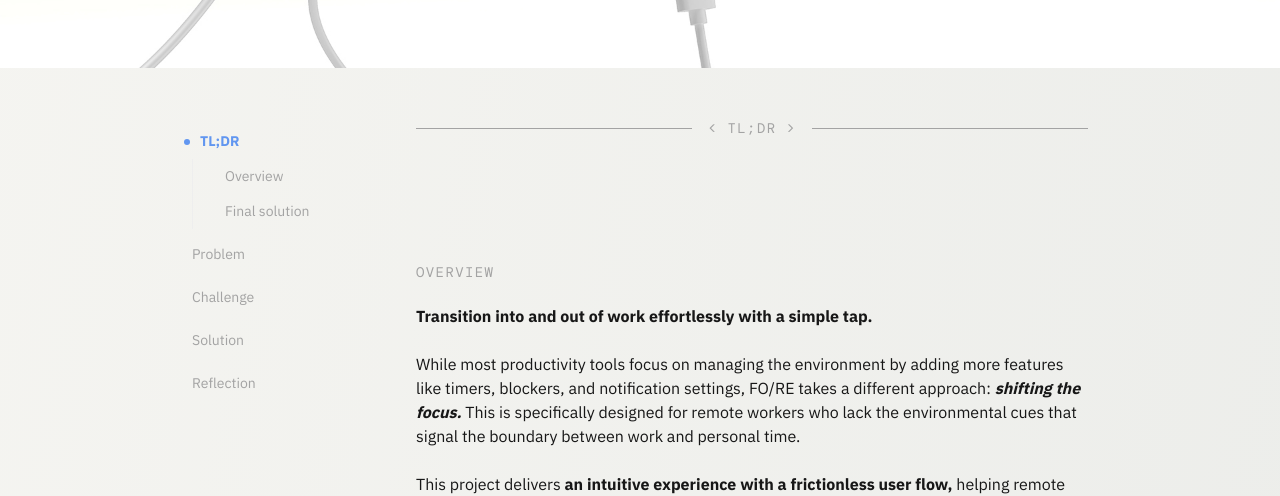
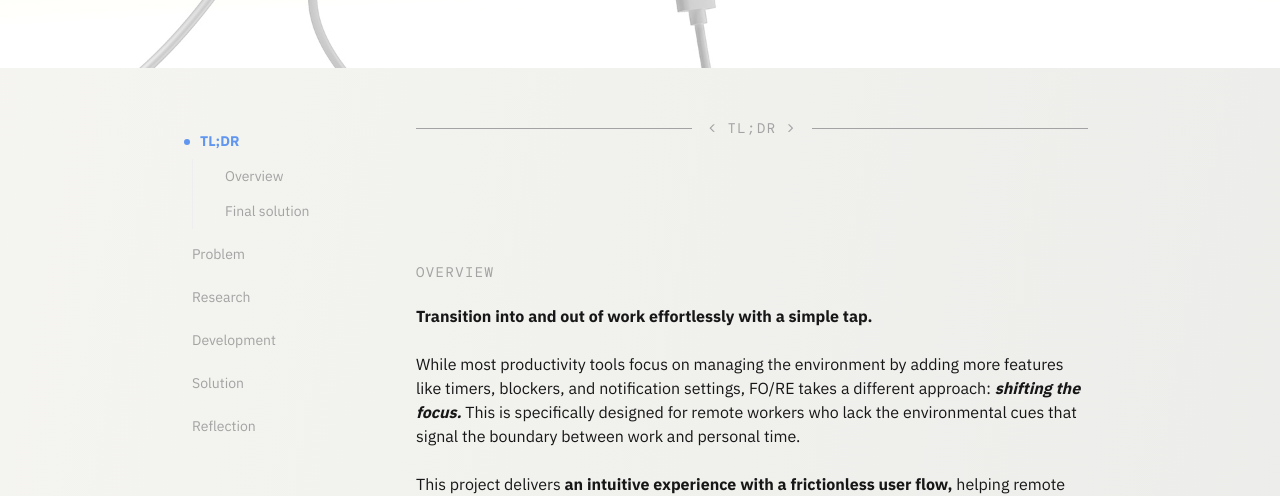
Before and after one commit to sjaine/portfolio_v2, a Next.js app: page /fore in a window 1280 px wide. Shown: the part 1140-1636 px from the top of the page. Built offline with nearby package versions, Linux system fonts and the light colour scheme; a web font is replaced by a local one.

Commit message:
Fore case study: Side Nav Edited

```diff
--- a/app/components/hooks/useScrollObserver.tsx
+++ b/app/components/hooks/useScrollObserver.tsx
@@ -1,7 +1,6 @@
 // hooks/useScrollObserver.ts
 import { useEffect, useState } from "react";
 
-// T는 메인 페이지에서 정의한 SectionId 타입이 됩니다.
 export function useScrollObserver<T extends string>() {
   const [activeSection, setActiveSection] = useState<T | "">("");
 
@@ -27,8 +26,8 @@ export function useScrollObserver<T extends string>() {
     return () => observer.disconnect();
   }, []);
 
-  const isParentActive = (parent: T, children: T[] = []) => {
-    return activeSection === parent || children.includes(activeSection as T);
+  const isParentActive = (parent: string, children: string[] = []) => {
+    return activeSection === parent || children.includes(activeSection);
   };
 
   return { activeSection, isParentActive };
--- a/app/components/project/SideNav.tsx
+++ b/app/components/project/SideNav.tsx
@@ -1,16 +1,22 @@
-import { INSTAGRAM_PROJECT_SECTIONS } from "./navigation"
+import { INSTAGRAM_PROJECT_SECTIONS, type NavSection } from "./navigation";
 
 interface SideNavProps {
   activeSection: string;
-  isParentActive: (parent: any, children: any) => boolean;
+  isParentActive: (parent: string, children: string[]) => boolean;
+  /** Sections for this page. Defaults to the Instagram case study. */
+  sections?: readonly NavSection[];
 }
 
-export default function SideNav({ activeSection, isParentActive }: SideNavProps) {
+export default function SideNav({
+  activeSection,
+  isParentActive,
+  sections = INSTAGRAM_PROJECT_SECTIONS,
+}: SideNavProps) {
   return (
     <nav className="flex-[3] relative hidden md:block ">
       <ul className="sticky top-20 text-sm leading-[35px] text-[#a3a3a3]">
-        {INSTAGRAM_PROJECT_SECTIONS.map((parent) => {
-          const childIds = parent.children.map((c) => c.id);
+        {sections.map((parent) => {
+          const childIds: string[] = parent.children.map((c) => c.id);
           const isParentActiveState = isParentActive(parent.id, childIds);
 
           return (
--- a/app/components/project/navigation.ts
+++ b/app/components/project/navigation.ts
@@ -38,7 +38,59 @@ export const INSTAGRAM_PROJECT_SECTIONS = [
   },
 ] as const;
 
-  export type ProjectSectionId = typeof INSTAGRAM_PROJECT_SECTIONS[number]["id"]
-    | (typeof INSTAGRAM_PROJECT_SECTIONS[number] extends { children: readonly any[] }
-        ? typeof INSTAGRAM_PROJECT_SECTIONS[number]["children"][number]["id"]
+export type ProjectSectionId =
+  | (typeof INSTAGRAM_PROJECT_SECTIONS)[number]["id"]
+  | ((typeof INSTAGRAM_PROJECT_SECTIONS)[number] extends {
+      children: readonly any[];
+    }
+      ? (typeof INSTAGRAM_PROJECT_SECTIONS)[number]["children"][number]["id"]
       : never);
+
+export const FORE_PROJECT_SECTIONS = [
+  {
+    id: "tldr",
+    label: "TL;DR",
+    children: [
+      { id: "overview", label: "Overview" },
+      { id: "finalsolution", label: "Final solution" },
+    ],
+  },
+  {
+    id: "problem",
+    label: "Problem",
+    children: [
+      { id: "problemspace", label: "Problem space" },
+      { id: "5whys", label: "5 Whys" },
+      { id: "marketgap", label: "Market gap" },
+      { id: "hmwstatement", label: "Opportunity" },
+    ],
+  },
+  {
+    id: "research",
+    label: "Research",
+    children: [
+      { id: "painpoint", label: "Pain points" },
+      { id: "hypothesis", label: "Hypotheses" },
+      { id: "keyinsight", label: "Key insight" },
+      { id: "designprinciples", label: "Design principles" },
+    ],
+  },
+  {
+    id: "development",
+    label: "Development",
+    children: [
+      { id: "conceptexploration", label: "Concept exploration" },
+      { id: "howitworks", label: "How it works" },
+      { id: "designsystem", label: "Design system" },
+    ],
+  },
+  { id: "solution", label: "Solution", children: [] },
+  { id: "reflection", label: "Reflection", children: [] },
+] as const;
+
+/** Shape shared by every project's side navigation */
+export type NavSection = {
+  readonly id: string;
+  readonly label: string;
+  readonly children: readonly { readonly id: string; readonly label: string }[];
+};
--- a/app/fore/page.tsx
+++ b/app/fore/page.tsx
@@ -5,6 +5,7 @@ import Image from "next/image";
 
 import ProjectHeader from "../components/project/ProjectHeader";
 import SideNav from "@/app/components/project/SideNav";
+import { FORE_PROJECT_SECTIONS } from "@/app/components/project/navigation";
 import FigmaToSwiftUI from "../components/project/FigmaToSwiftUI";
 import { useScrollObserver } from "../components/hooks/useScrollObserver";
 import Counter from "../components/project/Counter";
@@ -47,17 +48,22 @@ export type SectionId =
   | "finalsolution"
   | "problem"
   | "problemspace"
-  | "researchinsights"
-  | "challenge"
+  | "5whys"
+  | "marketgap"
   | "hmwstatement"
+  | "research"
+  | "painpoint"
+  | "hypothesis"
+  | "keyinsight"
   | "designprinciples"
-  | "userflow"
-  | "figma"
   | "development"
+  | "conceptexploration"
+  | "howitworks"
+  | "designsystem"
   | "solution"
   | "reflection";
 
-export default function InstagramProject() {
+export default function ForeProject() {
   const { activeSection, isParentActive } = useScrollObserver<SectionId>();
 
   return (
@@ -87,6 +93,7 @@ export default function InstagramProject() {
         <SideNav
           activeSection={activeSection}
           isParentActive={isParentActive}
+          sections={FORE_PROJECT_SECTIONS}
         />
 
         <div className="flex-[9] pt-12 md:pt-0">
@@ -283,7 +290,7 @@ export default function InstagramProject() {
 
             {/* Opportunity */}
             <article
-              id="painpoint"
+              id="hmwstatement"
               className="flex flex-col gap-[20px] scroll-mt-20"
             >
               <div className="flex flex-col gap-3 bg-[#6D8EEB] text-white/80 rounded-xl px-[30px] py-[40px]">
@@ -296,52 +303,6 @@ export default function InstagramProject() {
                   was to design the signal itself.
                 </p>
               </div>
-              {/* <div className="flex gap-3 w-full">
-                <div className="flex flex-col flex-1 items-left border border-white bg-white/50 text-white p-8 rounded-xl">
-                  <Image
-                    src="/images/fore/staricon.svg"
-                    alt="Star Icon"
-                    width={14}
-                    height={14}
-                  />
-                  <p className="text-sm text-black">
-                    Make the transition into work mode explicit
-                  </p>
-                </div>
-                <div className="flex flex-col flex-1 items-left border border-white bg-white/50 text-white p-8 rounded-xl">
-                  <Image
-                    src="/images/fore/staricon.svg"
-                    alt="Star Icon"
-                    width={14}
-                    height={14}
-                  />
-                  <p className="text-sm text-black">
-                    Minimize friction to maintain deep focus
-                  </p>
-                </div>
-                <div className="flex flex-col flex-1 items-left border border-white bg-white/50 text-white p-8 rounded-xl">
-                  <Image
-                    src="/images/fore/staricon.svg"
-                    alt="Star Icon"
-                    width={14}
-                    height={14}
-                  />
-                  <p className="text-sm text-black">
-                    Encourage soft, intentional breaks
-                  </p>
-                </div>
-                <div className="flex flex-col flex-1 items-left border border-white bg-white/50 text-white p-8 rounded-xl">
-                  <Image
-                    src="/images/fore/staricon.svg"
-                    alt="Star Icon"
-                    width={14}
-                    height={14}
-                  />
-                  <p className="text-sm text-black">
-                    Create an intentional trigger to conclude the workday
-                  </p>
-                </div>
-              </div> */}
             </article>
 
             <article className="flex flex-col gap-[10px] text-center">
@@ -429,7 +390,10 @@ export default function InstagramProject() {
               </div>
             </article>
 
-            <article id="hypothesis" className="flex flex-col gap-[20px]">
+            <article
+              id="hypothesis"
+              className="flex flex-col gap-[20px] scroll-mt-20"
+            >
               <h3>Hypothesis</h3>
               <p>
                 I came in with four hypotheses. One of them was completely wrong
@@ -538,7 +502,10 @@ export default function InstagramProject() {
               </div>
             </article>
 
-            <article id="designprinciples" className="flex flex-col gap-[20px]">
+            <article
+              id="designprinciples"
+              className="flex flex-col gap-[20px] scroll-mt-20"
+            >
               <h3>Design Principles</h3>
 
               <div className="grid grid-cols-1 md:grid-cols-3 gap-6 items-stretch">
@@ -585,7 +552,7 @@ export default function InstagramProject() {
           {/* DEVELOPMENT */}
           <motion.section
             {...fadeIn}
-            id="reflection"
+            id="development"
             className="flex flex-col gap-[80px] md:gap-[120px] mb-[100px] scroll-mt-20"
           >
             <header className="flex items-center gap-4">
@@ -619,7 +586,7 @@ export default function InstagramProject() {
             </article>
 
             <article
-              id="conceptexploration"
+              id="howitworks"
               className="flex flex-col gap-[20px] scroll-mt-20"
             >
               <h3>How it works</h3>
@@ -654,7 +621,7 @@ export default function InstagramProject() {
             </article>
 
             <article
-              id="conceptexploration"
+              id="designsystem"
               className="flex flex-col gap-[20px] scroll-mt-20"
             >
               <h3>Design System</h3>
@@ -680,7 +647,6 @@ export default function InstagramProject() {
             </header>
 
             <article
-              id="solution"
               className="flex flex-col gap-[20px] scroll-mt-20"
             >
               <h3>solution</h3>
```
Lines whose indentation alone changed are shown as unchanged.
